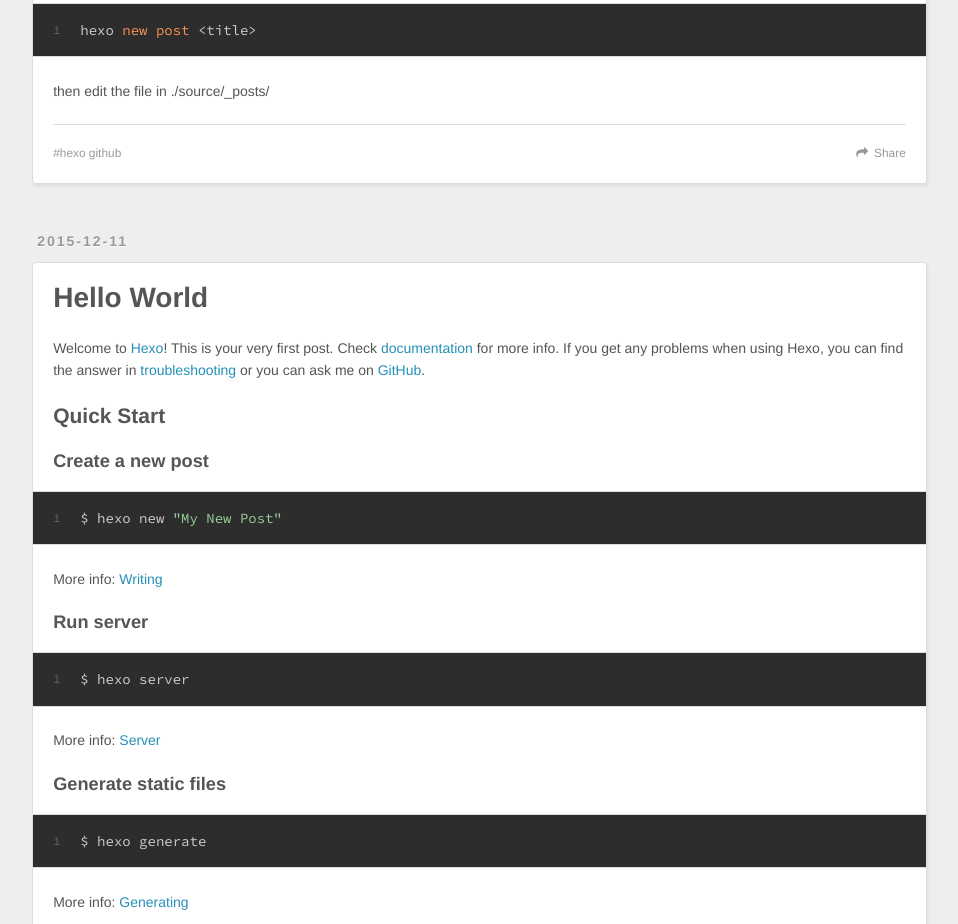
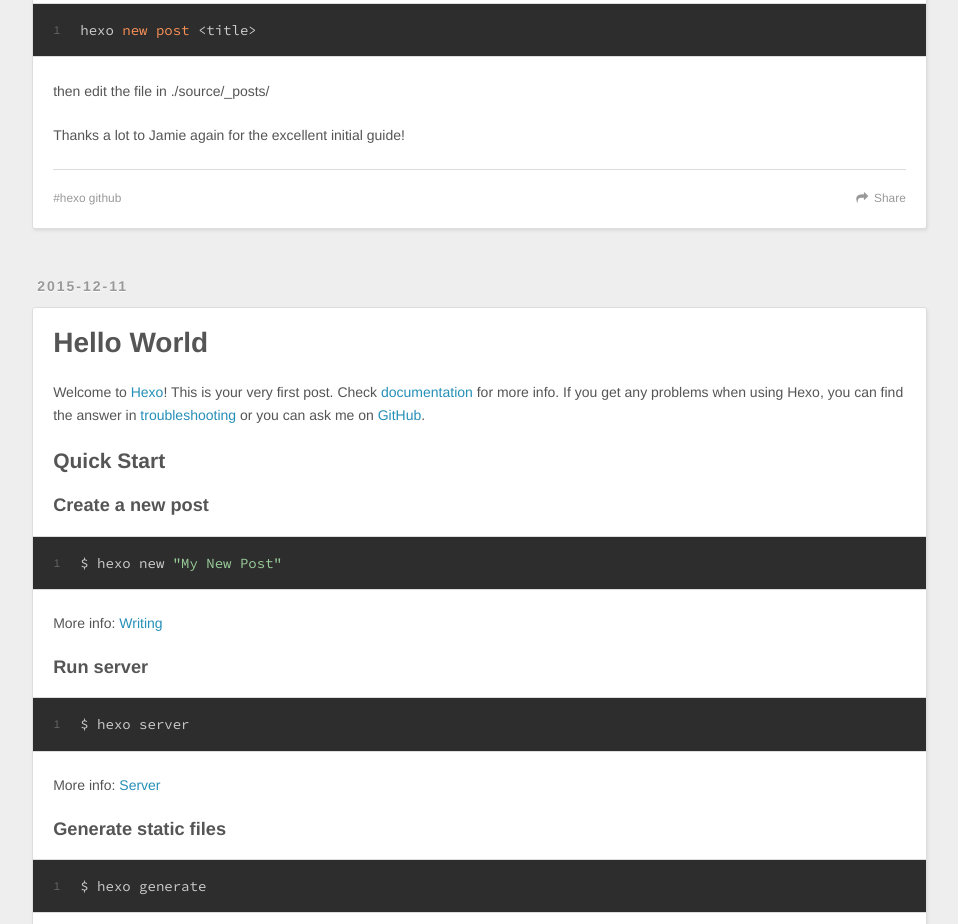
Before and after one commit to cvaliente/cvaliente.github.io, a plain HTML site: page index.html in a window 1280 px wide. Shown: the part 2319-3243 px from the top of the page, without its empty margins (8-966 px from the left). Drawn offline with nearby package versions, Linux system fonts and the light colour scheme.

Commit message:
Site updated: 2015-12-11 23:38:30

```diff
--- a/index.html
+++ b/index.html
@@ -112,6 +112,7 @@
 <figure class="highlight stata"><table><tr><td class="gutter"><pre><span class="line">1</span><br></pre></td><td class="code"><pre><span class="line">hexo <span class="keyword">generate</span> -<span class="literal">d</span></span><br></pre></td></tr></table></figure>
 <h2 id="write_a_post"><a href="#write_a_post" class="headerlink" title="write a post"></a>write a post</h2><p>To create a new blog post, use<br><figure class="highlight livecodeserver"><table><tr><td class="gutter"><pre><span class="line">1</span><br></pre></td><td class="code"><pre><span class="line">hexo <span class="built_in">new</span> <span class="built_in">post</span> &lt;title&gt;</span><br></pre></td></tr></table></figure></p>
 <p>then edit the file in ./source/_posts/<title>.md<br>After finishing your article, run <code>hexo generate -d</code> again to deploy the new article on your blog! You can find it at <a href="https://username.github.io" target="_blank" rel="external">https://username.github.io</a></title></p>
+<p>Thanks a lot to Jamie again for the excellent initial guide!</p>
 
 
     </div>
```
Also changed, not shown: 2015/12/11/setup-hexo/index.html (+2 -1 lines).
